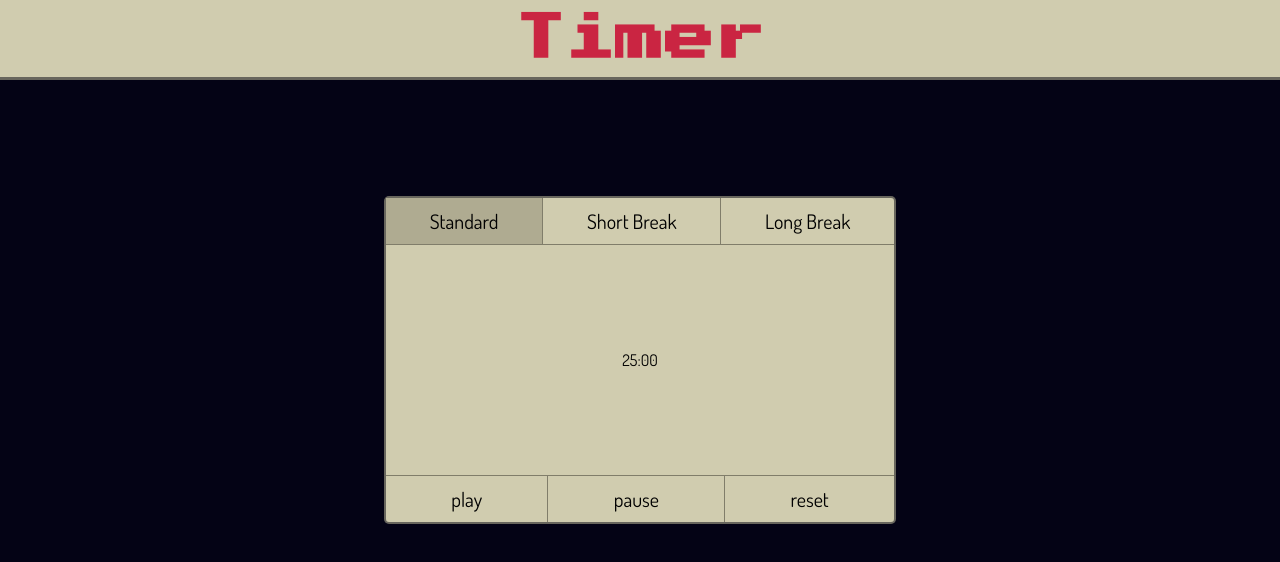
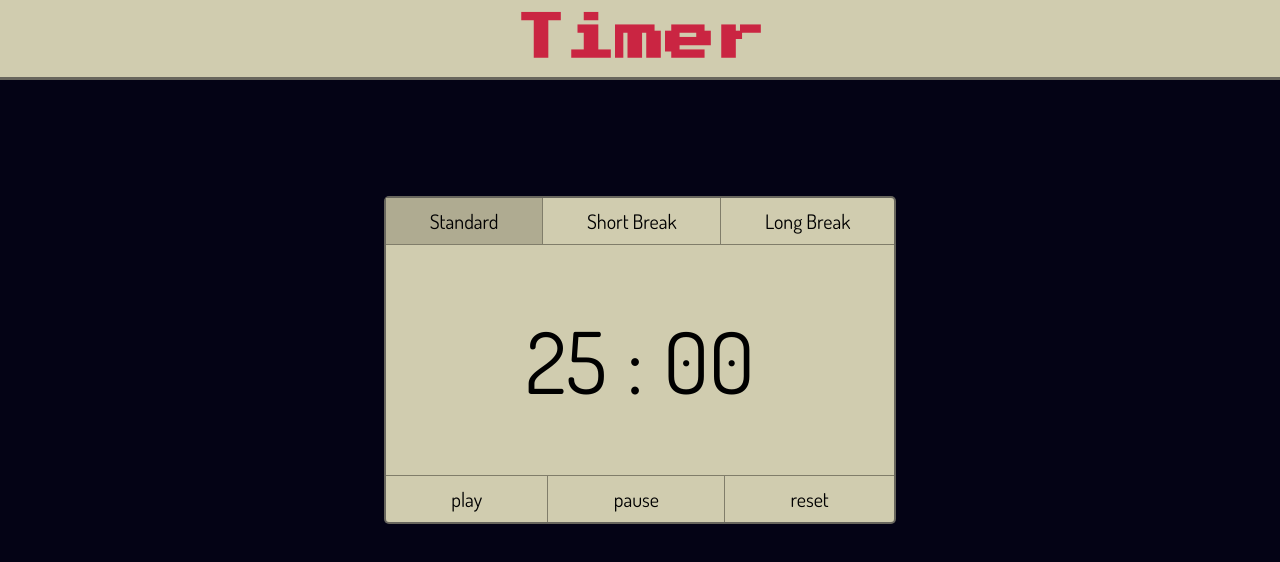
Before and after one commit to Z-Daria/timer, a plain HTML site: page index.html in a window 1280 px wide. Drawn offline with Linux system fonts and the light colour scheme.

Commit message:
Edited name of style class

```diff
--- a/index.html
+++ b/index.html
@@ -26,7 +26,7 @@
                 </div>
             </div>
             <div class="time">
-                <div class="t"><span id="minutes"></span>:<span id="seconds"></span></div>
+                <div class="time-values"><span id="minutes"></span>:<span id="seconds"></span></div>
             </div>
             <div class="controls">
                 <div id="play">
```
